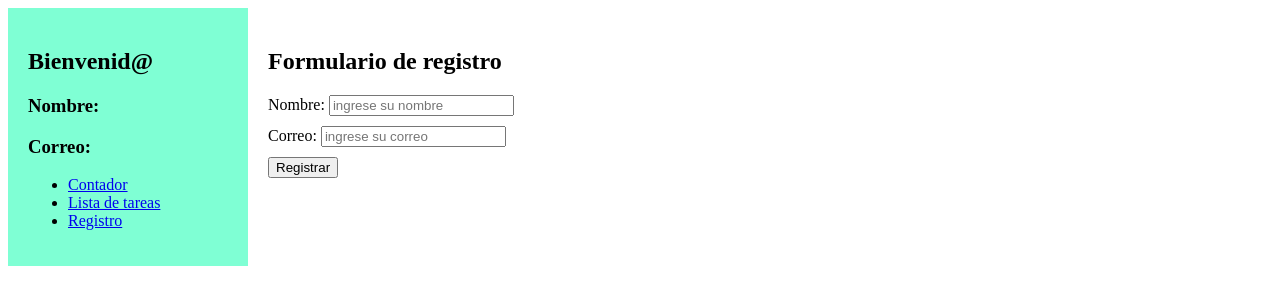
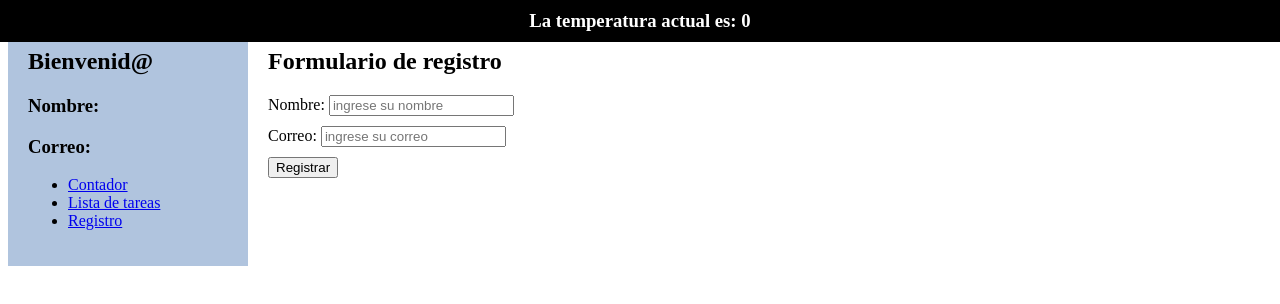
Before and after one commit to JohansonCda/vue, a Vue app: page /registrar in a window 1280 px wide. Shown: the top 304 px of the page. Built offline with nearby package versions, Linux system fonts and the light colour scheme; no server answers.

Commit message:
Use API Weather

```diff
--- a/package.json
+++ b/package.json
@@ -11,6 +11,7 @@
   },
   "dependencies": {
     "@vee-validate/yup": "^4.15.0",
+    "axios": "^1.9.0",
     "pinia": "^3.0.1",
     "vee-validate": "^4.15.0",
     "vue": "^3.5.13",
--- /dev/null
+++ b/src/components/Header.vue
@@ -0,0 +1,29 @@
+<template>
+  <div class="header">
+    <h3>La temperatura actual es: <Weather></Weather>
+    </h3>
+  </div>
+</template>
+
+<script setup>
+import Weather from './Weather.vue'
+</script>
+
+<style scoped>
+.header {
+  display: flex;
+  justify-content: center;
+  align-items: center;
+  padding: 10px 20px;
+  position: fixed;
+  top: 0;
+  left: 0;
+  right: 0;
+  background-color: black;
+  color: white;
+}
+
+h3 {
+  margin: 0;
+}
+</style>
--- a/src/components/Sidebar.vue
+++ b/src/components/Sidebar.vue
@@ -1,8 +1,8 @@
 <template>
   <div class="sidebar">
     <h2>Bienvenid@</h2>
-    <h3>Nombre: {{ nombre }}</h3>
-    <h3>Correo: {{ correo }}</h3>
+    <h3>Nombre: {{ registrarStore.nombre }}</h3>
+    <h3>Correo: {{ registrarStore.correo }}</h3>
     <ul>
       <li><router-link to="/contador">Contador</router-link></li>
       <li><router-link to="/lista-de-tareas">Lista de tareas</router-link></li>
@@ -13,25 +13,14 @@
 
 <script setup>
 import { useRegistrarStore } from '@/modules/registro/stores/registrarStore';
-import { ref, watch } from 'vue';
+const registrarStore = useRegistrarStore();
 
-const registrarStore = useRegistrarStore();
-const nombre = ref(registrarStore.nombre);
-const correo = ref(registrarStore.correo);
-
-watch(() => registrarStore.nombre, (newValue => {
-  nombre.value = newValue
-}));
-
-watch(() => registrarStore.correo, (newValue => {
-  correo.value = newValue
-}));
 </script>
 
 <style>
 .sidebar {
   width: 200px;
-  background-color: aquamarine;
+  background-color: lightsteelblue;
   padding: 20px;
 }
 </style>
--- /dev/null
+++ b/src/components/Weather.vue
@@ -0,0 +1,17 @@
+<template>
+  {{ weatherStore.temperatura }}
+</template>
+
+<script setup>
+import { useWeather } from '../composables/useWeather';
+import { onMounted } from 'vue';
+import { useWeatherStore } from '@/stores/weatherStore';
+
+const weatherStore = useWeatherStore();
+
+onMounted(() => {
+  useWeather();
+});
+</script>
+
+<style></style>
--- /dev/null
+++ b/src/composables/useWeather.js
@@ -0,0 +1,8 @@
+import { useWeatherStore } from "@/stores/weatherStore";
+import { getTemperatura } from "@/helpers/getWeather";
+
+export const useWeather = async () => {
+  const temperatura = await getTemperatura();
+  const weatherStore = useWeatherStore();
+  weatherStore.temperatura = temperatura;
+};
--- /dev/null
+++ b/src/helpers/getWeather.js
@@ -0,0 +1,9 @@
+import axios from "axios";
+
+const API_URL = 'https://api.open-meteo.com/v1/forecast?latitude=3.4372&longitude=-76.5225&hourly=temperature_2m&timezone=auto';
+
+export const getTemperatura = async () => {
+  const respuesta = await axios.get(API_URL);
+  const nuevaTemperatura = respuesta.data.hourly.temperature_2m[0];
+  return nuevaTemperatura;
+};
--- /dev/null
+++ b/src/stores/weatherStore.js
@@ -0,0 +1,12 @@
+import { defineStore } from "pinia";
+import { ref } from "vue";
+
+export const useWeatherStore = defineStore('weather', () => {
+  const temperatura = ref(0);
+  const setTemperatura = (temp) => {
+    temperatura.value = temp;
+  };
+
+  return { temperatura, setTemperatura };
+
+});
--- a/src/views/MainView.vue
+++ b/src/views/MainView.vue
@@ -1,4 +1,5 @@
 <template>
+  <Header></Header>
   <div class="container">
     <Sidebar></Sidebar>
     <div class="content">
@@ -8,7 +9,8 @@
 </template>
 
 <script setup>
-import Sidebar from '@/components/Sidebar.vue';
+import Sidebar from '../components/Sidebar.vue';
+import Header from '../components/Header.vue';
 import { RouterView } from 'vue-router';
 </script>´
 
```
Also changed, not shown: src/stores/counter.js (deleted, +0 -12 lines), 1 other file (tests, documents, lock files or other folders).
